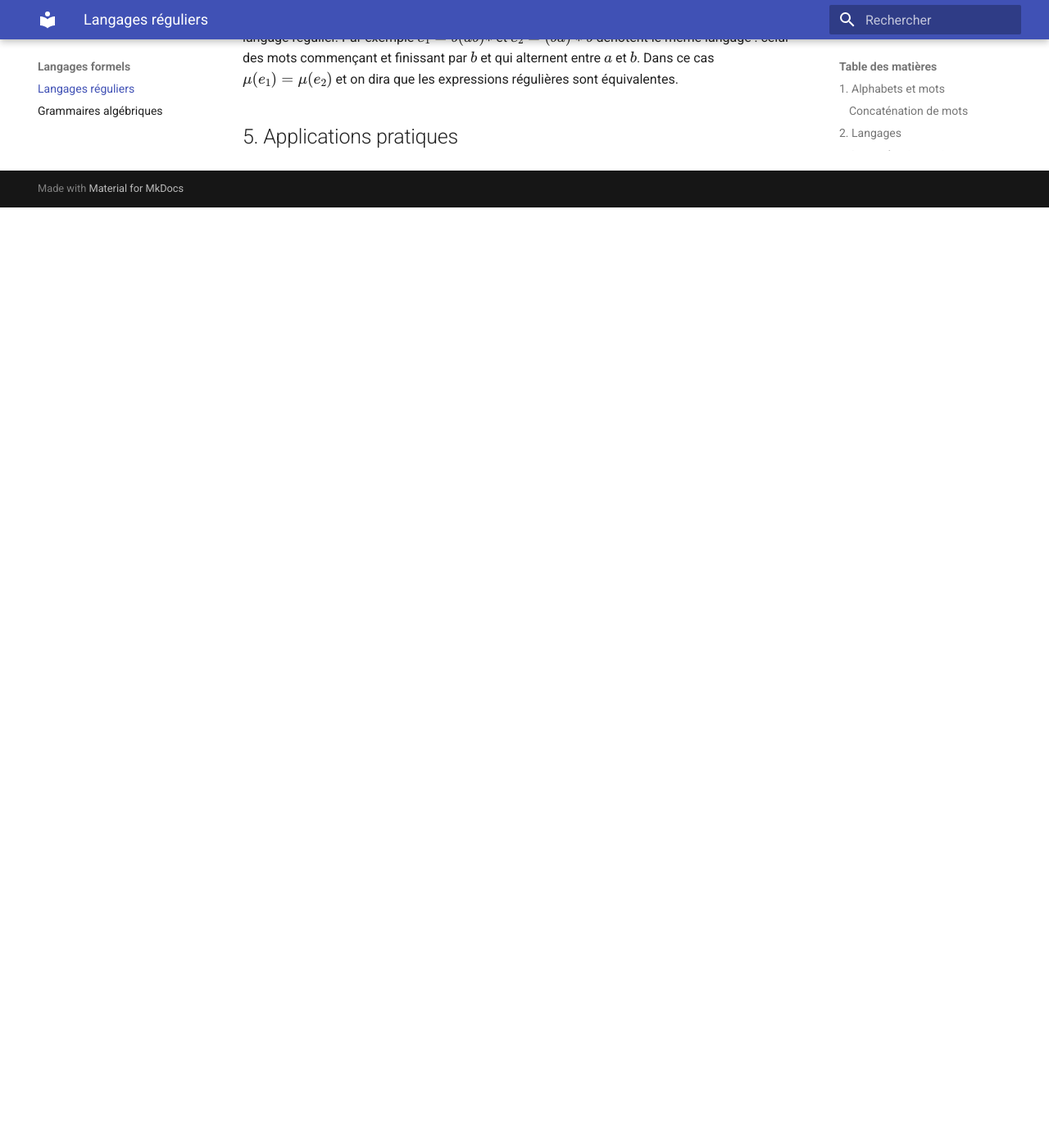
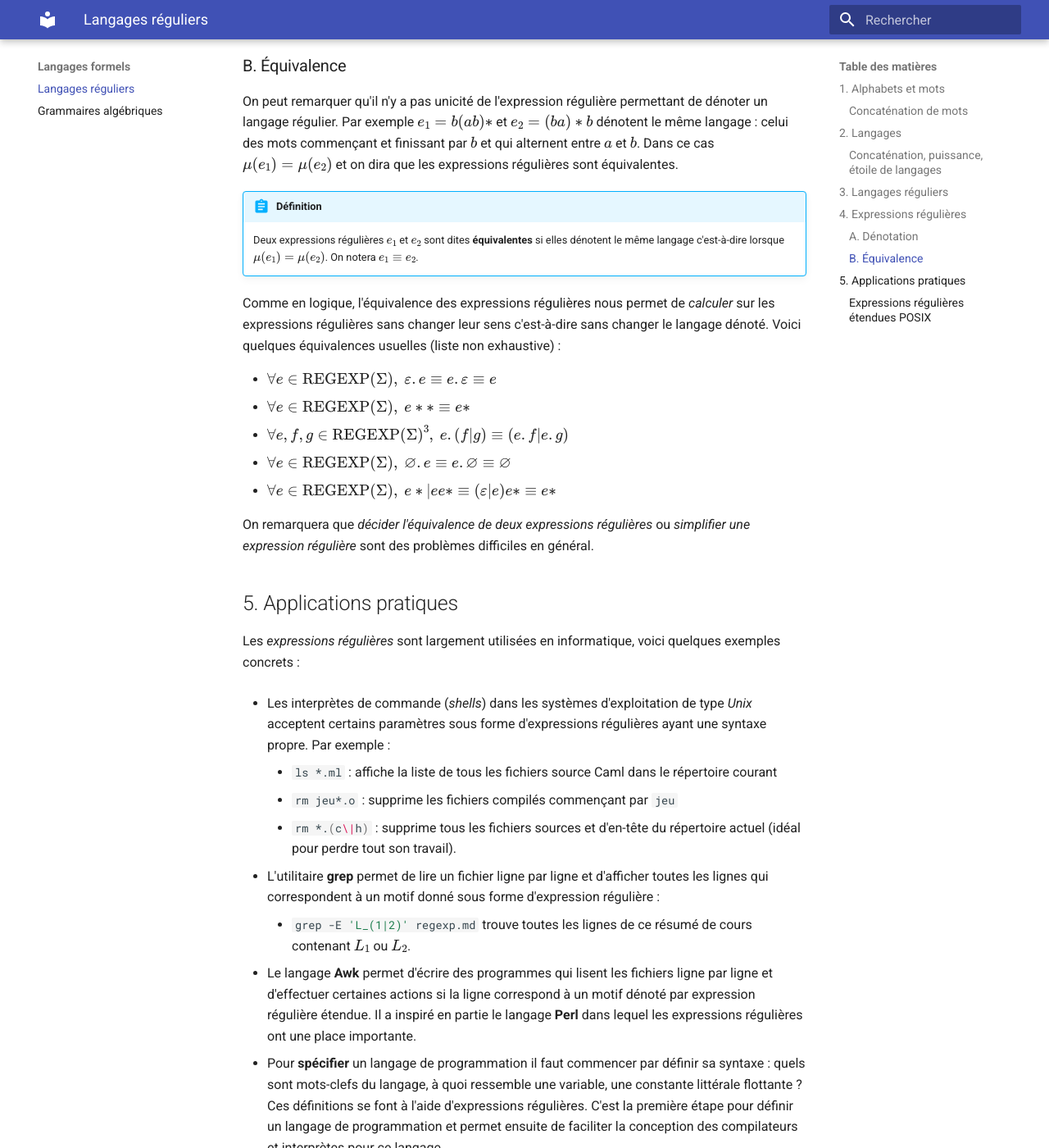
Before and after one commit to vincent-picard/vincent-picard.github.io, an MkDocs documentation site: the page built from docs/langages/regexp.md, in a window 1280 px wide and 1400 px high, scrolled down 8189 px. Shown: the whole window at 82% size. Built offline with MkDocs 1.6.1 and Material for MkDocs 9.7.7, drawn with Linux system fonts in a browser that asks for light colours; before the commit the page ends 8442 px from its top, so only the background shows below that; some of the changed text lies outside the part shown.

Commit message:
fin cours regexp

```diff
--- a/docs/langages/regexp.md
+++ b/docs/langages/regexp.md
@@ -253,6 +253,9 @@
         * Si $e_1 \in \regexp{\Sigma}$ et $e_2 \in \regexp{\Sigma}$ alors $\mu(e_1|e_2) = \mu(e_1) \cup \mu(e_2)$
         * $e \in \regexp{\Sigma}$ alors $\mu(e*) = \mu(e)^*$
 
+!!! example "Exemple"
+    Le langage dénoté par $e = (a|b)*ba$ est le langage des mots sur $\Sigma = \{a, b\}$ qui finissent par $ba$.
+
 !!! tip "Proposition"
     Un langage $L$ est régulier si et seulement s'il existe une expression régulière $e$ qui dénote $L$, c'est-à-dire telle que $L = \mu(e)$. On peut l'écrire :
 
@@ -271,5 +274,58 @@
 
 On peut remarquer qu'il n'y a pas unicité de l'expression régulière permettant de dénoter un langage régulier. Par exemple $e_1 = b(ab)*$ et $e_2 = (ba)*b$ dénotent le même langage : celui des mots commençant et finissant par $b$ et qui alternent entre $a$ et $b$. Dans ce cas $\mu(e_1) = \mu(e_2)$ et on dira que les expressions régulières sont équivalentes.
 
+!!! abstract "Définition"
+    Deux expressions régulières $e_1$ et $e_2$ sont dites **équivalentes** si elles dénotent le même langage c'est-à-dire lorsque $\mu(e_1) = \mu(e_2)$. On notera $e_1 \equiv e_2$.
+
+Comme en logique, l'équivalence des expressions régulières nous permet de *calculer* sur les expressions régulières sans changer leur sens c'est-à-dire sans changer le langage dénoté. Voici quelques équivalences usuelles (liste non exhaustive) :
+
+- $\forall e \in \regexp{\Sigma}, \ \varepsilon.e \equiv e.\varepsilon \equiv e$
+- $\forall e \in \regexp{\Sigma}, \ e** \equiv e*$
+- $\forall e, f, g \in \regexp{\Sigma}^3, \  e.(f | g) \equiv (e.f | e.g)$
+- $\forall e \in \regexp{\Sigma}, \ \varnothing.e \equiv e.\varnothing \equiv \varnothing$
+- $\forall e \in \regexp{\Sigma}, \ e* | ee* \equiv (\varepsilon | e)e* \equiv e*$
+
+On remarquera que *décider l'équivalence de deux expressions régulières* ou *simplifier une expression régulière* sont des problèmes difficiles en général.
 
 ## 5. Applications pratiques
+
+Les *expressions régulières* sont largement utilisées en informatique, voici quelques exemples concrets :
+
+- Les interprètes de commande (*shells*) dans les systèmes d'exploitation de type *Unix* acceptent certains paramètres sous forme d'expressions régulières ayant une syntaxe propre. Par exemple :
+
+    * `#!sh ls *.ml` : affiche la liste de tous les fichiers source Caml dans le répertoire courant
+    * `#!sh rm jeu*.o` : supprime les fichiers compilés commençant par `jeu`
+    * `#!sh rm *.(c\|h)` : supprime tous les fichiers sources et d'en-tête du répertoire actuel (idéal pour perdre tout son travail).
+
+- L'utilitaire **grep** permet de lire un fichier ligne par ligne et d'afficher toutes les lignes qui correspondent à un motif donné sous forme d'expression régulière :
+
+    * `#!sh grep -E 'L_(1|2)' regexp.md` trouve toutes les lignes de ce résumé de cours contenant $L_1$ ou $L_2$.
+
+- Le langage **Awk** permet d'écrire des programmes qui lisent les fichiers ligne par ligne et d'effectuer certaines actions si la ligne correspond à un motif dénoté par expression régulière étendue. Il a inspiré en partie le langage **Perl** dans lequel les expressions régulières ont une place importante.
+- Pour **spécifier** un langage de programmation il faut commencer par définir sa syntaxe : quels sont mots-clefs du langage, à quoi ressemble une variable, une constante littérale flottante ? Ces définitions se font à l'aide d'expressions régulières. C'est la première étape pour définir un langage de programmation et permet ensuite de faciliter la conception des compilateurs et interprètes pour ce langage.
+
+    * Par exemple le [manuel OCaml](https://ocaml.org/manual/5.2/lex.html#integer-literal) décrit les constantes littérales entières à l'aide d'expressions régulières.
+
+### Expressions régulières étendues POSIX
+
+Malheureusement il n'existe pas de syntaxe *unifiée* pour les expressions régulières et chaque logiciel a tendance à utiliser ses propres conventions syntaxiques. La **norme POSIX** tente d'uniformiser ces notations, on parle alores d'expressions régulières étendues POSIX. Voici par exemple ce qu'on peut utiliser dans les expressions régulières étendues :
+
+| Motif | Signification |
+| ----- | ------------- |
+| `m*` | $m$ répété 0 ou plusieurs fois |
+| `m+` | $m$ répété 1 ou plusieurs fois |
+| `m?` | $m$  0 ou 1 fois |
+| `m{5}` | $m$ exactement 5 fois |
+| `m{3,7}` | $m$ entre 3 et 7 fois |
+| `m{3,}` | $m$ au moins 3 fois |
+| `.` | 1 caractère |
+| `(a\|b)` | $a$ ou $b$ |
+| `[abc]` | $a$,$b$ ou $c$ |
+| `[a-z]` | un caractère entre $a$ et $z$ |
+| `\w` | un caractère alphanumérique |
+
+Il est important de comprendre que chacune de ces règles peut s'obtenir sous forme d'une expression régulière vue dans notre cours, elles n'apportent donc techniquement rien de plus si ce n'est un plus grand confort dans l'écriture des motifs.
+
+Par exemple, le langage des numéros de téléphone portable réunionnais peut être décrit avec l'expression regulière POSIX :
+
+$$ (06-9)(2\backslash|3)(-[0-9]\{2\})\{3\} $$
```
